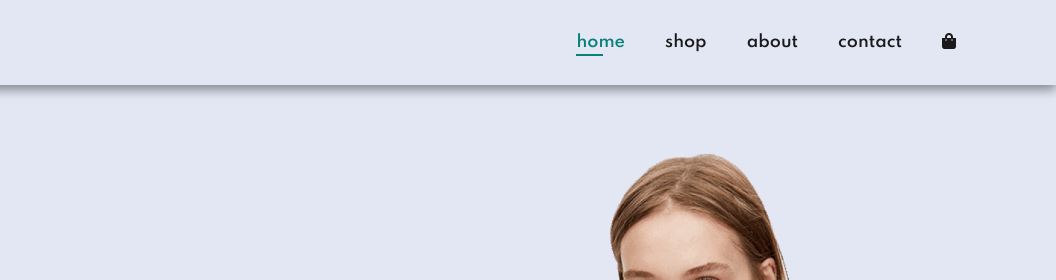
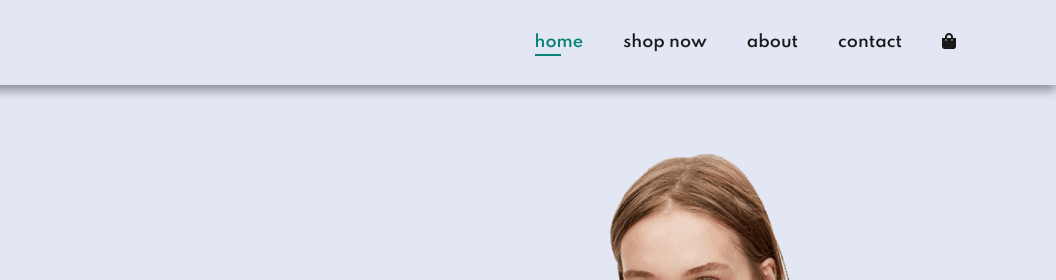
Before and after one commit to sosyfy/commerce-web, a plain HTML site: page index.html in a window 1280 px wide. Shown: the top 280 px of the page, 224-1280 px from the left. Drawn offline with Linux system fonts and the light colour scheme.

Commit message:
landing page

```diff
--- a/index.html
+++ b/index.html
@@ -16,7 +16,7 @@
         <div>
             <ul id="navbar">
                 <li><a href="index.html" class="active">home</a></li>
-                <li><a href="shop.html">shop</a></li>
+                <li><a href="shop.html">shop now</a></li>
                 <li><a href="about.html">about</a></li>
                 <li><a href="contact.html">contact</a></li>
                 <li><a href="cart.html"><i class="fas fa-shopping-bag"></i></a></li>
@@ -36,6 +36,9 @@
 <!-- hero section  -->
 
 <!-- featured section  -->
+
+
+
 <!-- featured section  -->
 
 
```
